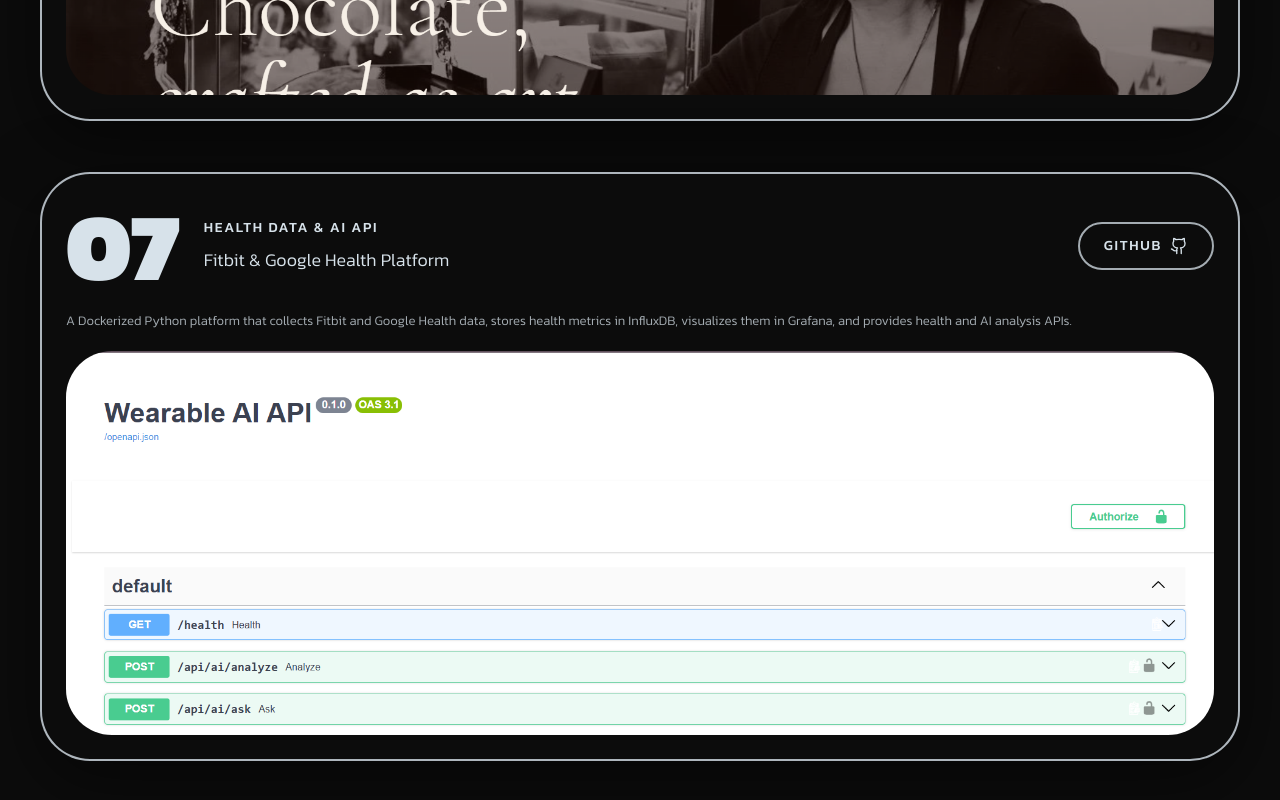
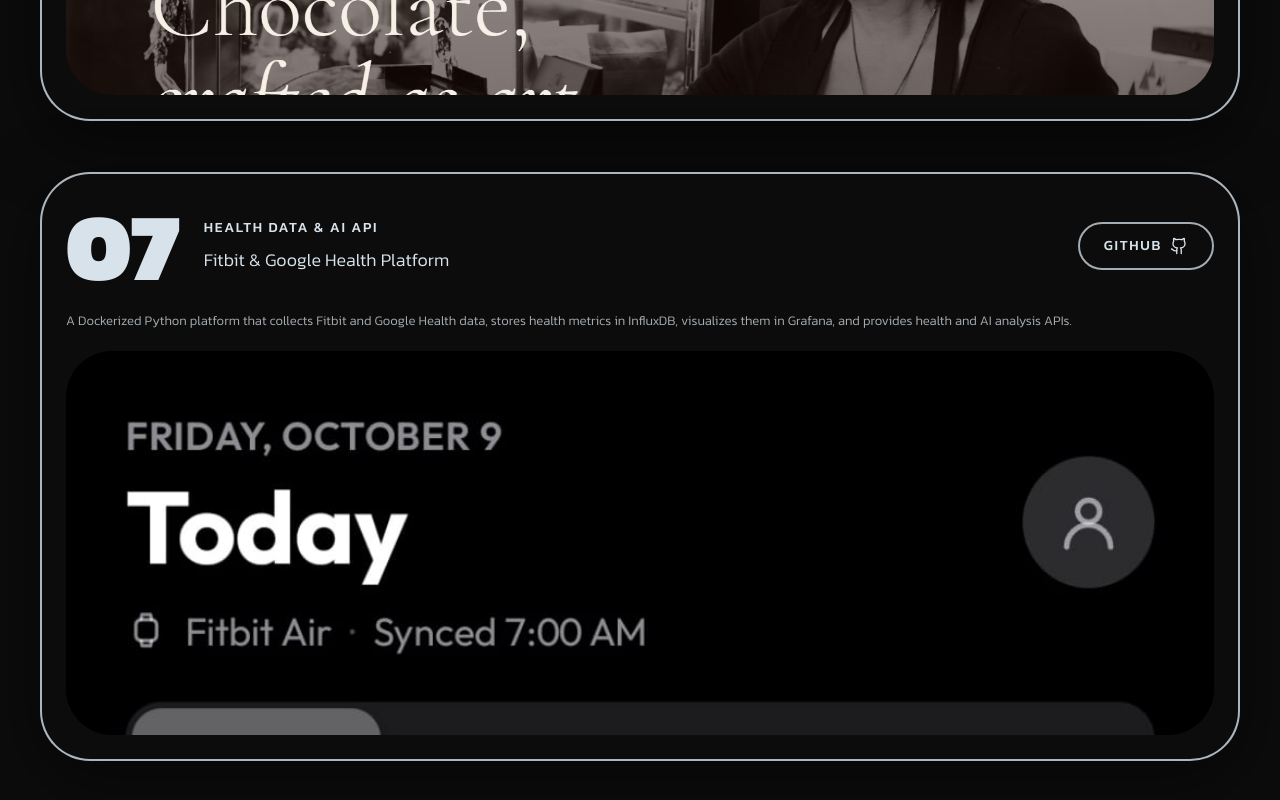
Before and after one commit to IlyasBaratov/portfolio, a React (Vite) app: page / in a window 1280 px wide. Shown: the part 7622-8422 px from the top of the page. Built offline with nearby package versions, Linux system fonts and the light colour scheme.

Commit message:
updated fitbit app pic

```diff
--- a/src/data.ts
+++ b/src/data.ts
@@ -121,7 +121,7 @@
     category: "Health Data & AI API",
     description:
       "A Dockerized Python platform that collects Fitbit and Google Health data, stores health metrics in InfluxDB, visualizes them in Grafana, and provides health and AI analysis APIs.",
-    image: "/projects/fitbit-health-api.png",
+    image: "/projects/fitbit-app.jpeg",
     githubUrl: "https://github.com/IlyasBaratov/Fitbit-superset-backend",
   },
 ];
```
Also changed, not shown: public/projects/fitbit-app.jpeg (added).
